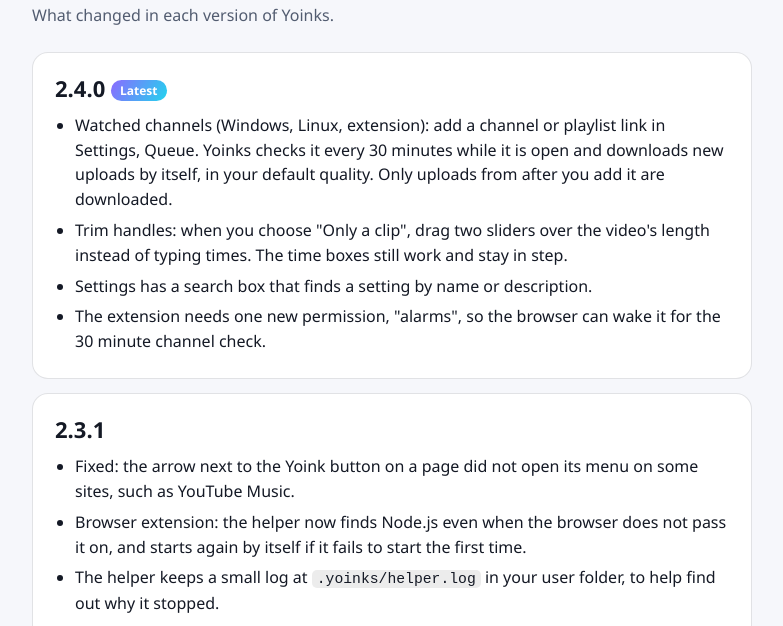
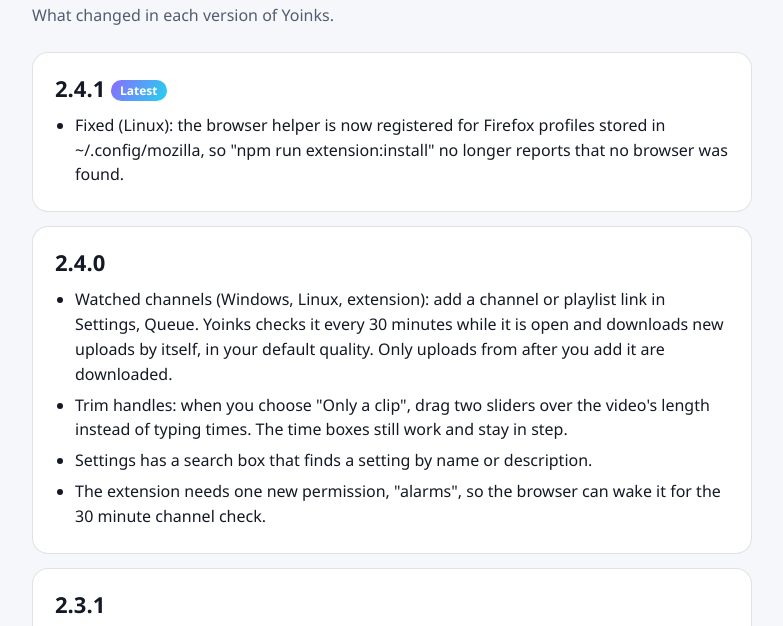
Before and after one commit to bliper2/yoinks-gui-fork, a browser extension: page docs/changelog.html in a window 1280 px wide. Shown: the part 161-787 px from the top of the page, without its empty margins (248-1031 px from the left). Drawn offline with Linux system fonts and the light colour scheme.

Commit message:
Yoinks 2.4.1

```diff
--- a/docs/changelog.html
+++ b/docs/changelog.html
@@ -46,8 +46,14 @@
   <main>
     <h1>Changelog</h1>
     <p class="lead">What changed in each version of Yoinks.</p>
+    <section class="release" id="v2.4.1">
+      <h2>2.4.1 <span class="latest">Latest</span></h2>
+      <ul>
+        <li>Fixed (Linux): the browser helper is now registered for Firefox profiles stored in ~/.config/mozilla, so &quot;npm run extension:install&quot; no longer reports that no browser was found.</li>
+      </ul>
+    </section>
     <section class="release" id="v2.4.0">
-      <h2>2.4.0 <span class="latest">Latest</span></h2>
+      <h2>2.4.0</h2>
       <ul>
         <li>Watched channels (Windows, Linux, extension): add a channel or playlist link in Settings, Queue. Yoinks checks it every 30 minutes while it is open and downloads new uploads by itself, in your default quality. Only uploads from after you add it are downloaded.</li>
         <li>Trim handles: when you choose &quot;Only a clip&quot;, drag two sliders over the video's length instead of typing times. The time boxes still work and stay in step.</li>
--- a/package.json
+++ b/package.json
@@ -1,6 +1,6 @@
 {
   "name": "yoinks-gui",
-  "version": "2.4.0",
+  "version": "2.4.1",
   "description": "Save videos and music from YouTube, YouTube Music, Spotify (via YouTube Music), SoundCloud, Bandcamp and 1,800+ sites. Desktop app + browser extension, built on yt-dlp.",
   "main": "main/main.js",
   "author": "mrkraps",
```
Also changed, not shown: CHANGELOG.md, extension/legal/changelog.md, extension/manifest.json, 3 other files.
